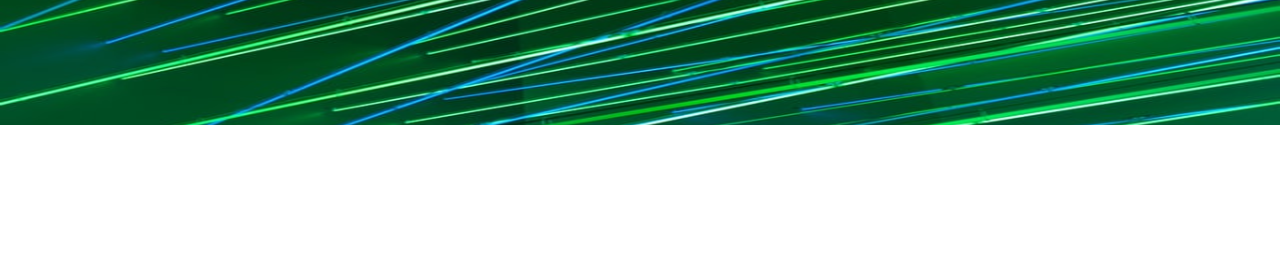
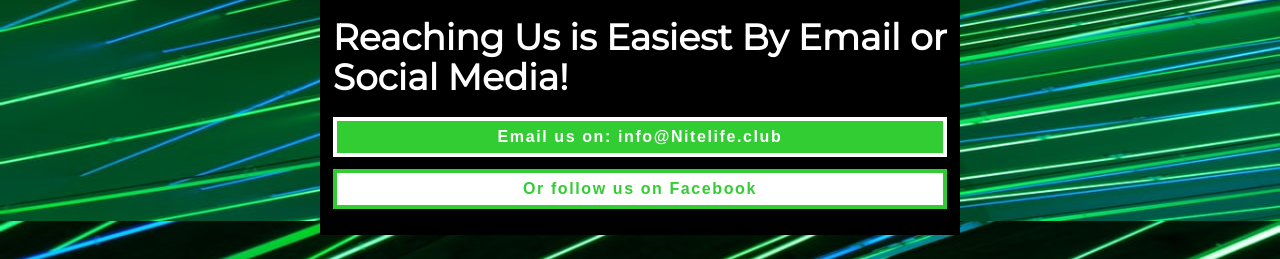
Before and after one commit to jacob-tinston/Nitelife, a plain HTML site: page index.html in a window 1280 px wide. Shown: the part 1379-1638 px from the top of the page. Before the commit the page ends 1504 px from the top, so only its background shows below. Drawn offline with Linux system fonts and the light colour scheme.

Commit message:
fifth commit

```diff
--- a/index.html
+++ b/index.html
@@ -39,6 +39,9 @@
             to ensure your most thrilling evenings. Located in the heart of Middlesbrough,
         come and grab some post-lockdown drinks!</p>
             <img class="dj" src="./dj.jpg">
+            <h2>Reaching Us is Easiest By Email or Social Media!</h2>
+            <button class="email">Email us on: info@Nitelife.club</button>
+            <button class="facebook">Or follow us on Facebook</button>
         </section>
     </body>
 </html>
--- a/style.css
+++ b/style.css
@@ -13,11 +13,21 @@ html {
 body {
     background-image: url('./background.jpg');
     background-repeat: no-repeat;
-    background-size: 100% auto;
+    background-size: 100% 2000px;
     background-attachment: fixed;
     color: white;
     font-family: 'Montserrat', sans-serif;
     line-height: 200%;
+}
+
+h2 {
+    width: 100%;
+    padding: 2% 2%;
+    line-height: 40px;;
+}
+
+p {
+    padding: 2% 2%;
 }
 
 /* Nav bar */
@@ -60,13 +70,12 @@ section {
     font-size: 1.5rem;
 }
 
-section > h2 {
-    width: 100%;
-    padding: 2% 2%;
-}
-
-section > p {
-    padding: 2% 2%;
+@media only screen and (max-width: 400px) {
+    section {
+        width: 60%;
+        height: auto;
+        margin: 10% 20%;
+    }
 }
 
 .dj {
@@ -74,3 +83,30 @@ section > p {
     height: auto;
     padding: 1% 2%;
 }
+
+button {
+    width: 96%;
+    height: 2.5rem;
+    margin: 1% 2%;
+    font-size: 1rem;
+    font-weight: bold;
+    letter-spacing: 0.1rem;
+    border: 4px solid white;
+}
+
+.email {
+    background-color: limegreen;
+    color: white;
+}
+
+.facebook {
+    margin-bottom: 4%;
+    background-color: white;
+    color: limegreen;
+    border-color: limegreen;
+}
+
+.email:hover,
+.facebook:hover {
+    background-color: black;
+}
```
